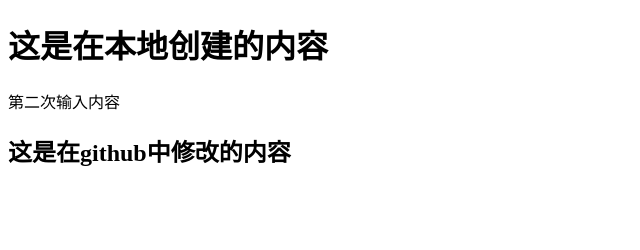
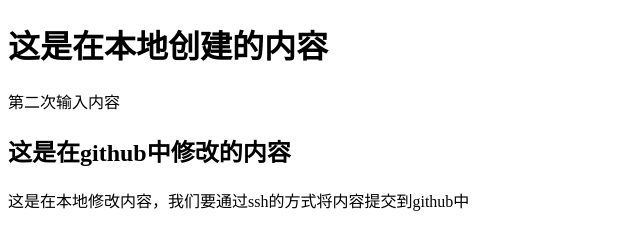
Before and after one commit to xyy-lady/test, a plain HTML site: page index.html in a window 1280 px wide. Shown: the whole page, without its empty margins (0-640 px from the left). Drawn offline with Linux system fonts and the light colour scheme.

Commit message:
本地修改内容ssh

```diff
--- a/index.html
+++ b/index.html
@@ -9,5 +9,6 @@
 
 <div>第二次输入内容</div>
     <h2>这是在github中修改的内容</h2>
+这是在本地修改内容，我们要通过ssh的方式将内容提交到github中
 </body>
 </html>
```
